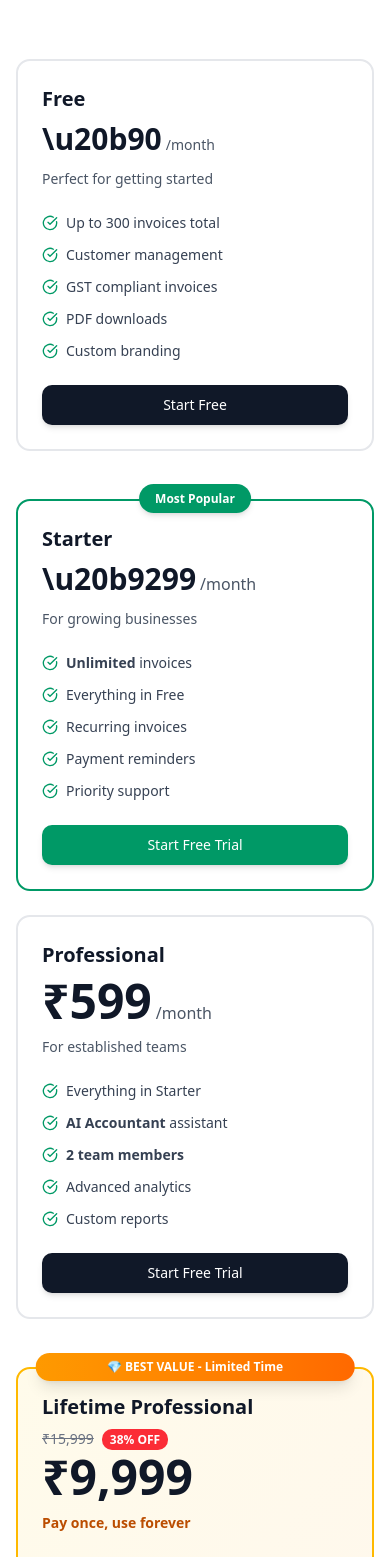
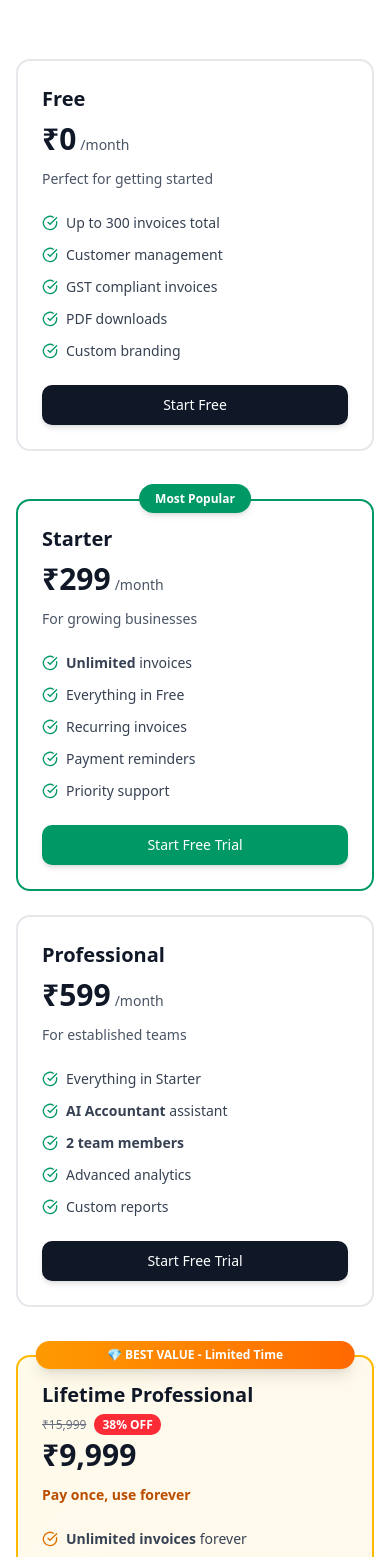
Before and after one commit to DodailSolutions/billbook, a Next.js app: page /pricing in a window 390 px wide. Shown: the part 340-1897 px from the top of the page. Built offline with nearby package versions, Linux system fonts and the light colour scheme; no server answers.

Commit message:
Fix rupee symbol display in pricing cards
- Replace unicode escapes with proper rupee symbols (₹)
- Add responsive text sizing to all price displays
- Add dark mode support to strikethrough pricing
- Ensure consistent formatting across all plans

```diff
--- a/app/(marketing)/pricing/page.tsx
+++ b/app/(marketing)/pricing/page.tsx
@@ -74,7 +74,7 @@ export default async function PricingPage() {
             title="Free"
             price={
               <div className="flex items-baseline gap-1">
-                <span className="text-3xl sm:text-4xl md:text-5xl font-bold text-gray-900 dark:text-white">\u20b90</span>
+                <span className="text-3xl sm:text-4xl md:text-5xl font-bold text-gray-900 dark:text-white">₹0</span>
                 <span className="text-sm sm:text-base text-gray-600 dark:text-gray-400">/month</span>
               </div>
             }
@@ -97,8 +97,8 @@ export default async function PricingPage() {
             title="Starter"
             price={
               <div className="flex items-baseline gap-1">
-                <span className="text-3xl sm:text-4xl md:text-5xl font-bold text-gray-900 dark:text-white">\u20b9299</span>
-                <span className="text-gray-600 dark:text-gray-400">/month</span>
+                <span className="text-3xl sm:text-4xl md:text-5xl font-bold text-gray-900 dark:text-white">₹299</span>
+                <span className="text-sm sm:text-base text-gray-600 dark:text-gray-400">/month</span>
               </div>
             }
             description="For growing businesses"
@@ -121,8 +121,8 @@ export default async function PricingPage() {
             title="Professional"
             price={
               <div className="flex items-baseline gap-1">
-                <span className="text-5xl font-bold text-gray-900 dark:text-white">₹599</span>
-                <span className="text-gray-600 dark:text-gray-400">/month</span>
+                <span className="text-3xl sm:text-4xl md:text-5xl font-bold text-gray-900 dark:text-white">₹599</span>
+                <span className="text-sm sm:text-base text-gray-600 dark:text-gray-400">/month</span>
               </div>
             }
             description="For established teams"
@@ -144,12 +144,12 @@ export default async function PricingPage() {
             title="Lifetime Professional"
             price={
               <>
-                <div className="text-gray-500 text-sm mb-1">
+                <div className="text-gray-500 dark:text-gray-400 text-xs sm:text-sm mb-1">
                   <span className="line-through">₹15,999</span>
                   <span className="ml-2 bg-red-500 text-white text-xs px-2 py-0.5 rounded font-semibold">38% OFF</span>
                 </div>
                 <div className="flex items-baseline gap-1">
-                  <span className="text-5xl font-bold text-gray-900">₹9,999</span>
+                  <span className="text-3xl sm:text-4xl md:text-5xl font-bold text-gray-900 dark:text-white">₹9,999</span>
                 </div>
               </>
             }
```
